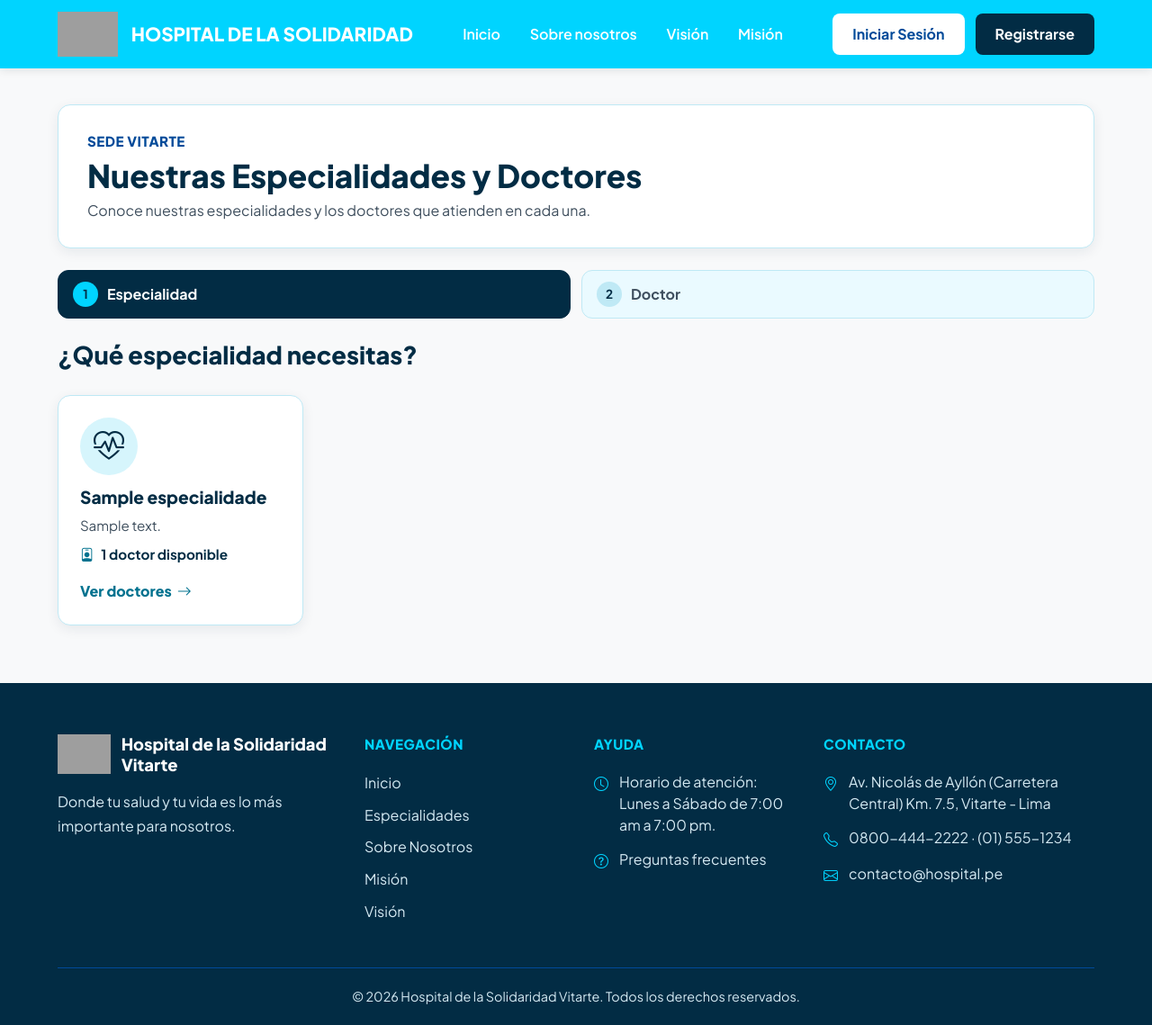
After one commit to MaelXDD/Sistema_Citas, a Spring Boot app: page /servicios.html in a window 1280 px wide. The commit adds this page. Shown: the whole page at 90% size. Run offline with Spring Boot 4, Linux system fonts and the light colour scheme; tables that the repository leaves empty hold one stand-in row (values such as "Sample post"); some of the project's set-up classes (security, data sources, template engines, error pages and the like) are left out, and stand-ins take their place; some libraries are stand-ins or nearby versions; grey boxes are pictures that could not be loaded.

Commit message:
feat: listado público de especialidades y doctores

```diff
--- a/src/main/resources/static/index.html
+++ b/src/main/resources/static/index.html
@@ -155,7 +155,7 @@
                     <h2>Nuestras Especialidades</h2>
                     <p>Atención personalizada y doctores colegiados con amplia experiencia en adultos y familias.</p>
                 </div>
-                <a class="enlace-listado" href="/citas.html">Ver listado completo de servicios</a>
+                <a class="enlace-listado" href="/servicios.html">Ver listado completo de servicios</a>
             </div>
 
             <div class="rejilla col-3">
--- /dev/null
+++ b/src/main/resources/static/js/paginas/servicios.js
@@ -0,0 +1,203 @@
+// Vista pública de especialidades y doctores (no requiere sesión).
+let horariosActivos = null;
+let especialidades = [];
+
+document.addEventListener('DOMContentLoaded', async () => {
+    document.getElementById('btn-volver-paso1')?.addEventListener('click', () => {
+        history.replaceState(null, '', window.location.pathname);
+        mostrarPaso(1);
+    });
+
+    await cargarEspecialidades();
+    abrirEspecialidadDesdeUrl();
+});
+
+/**
+ * Si la URL trae ?especialidad=cardiología (botón "Ver doctores" del inicio),
+ * abre directamente los doctores de esa especialidad.
+ */
+function abrirEspecialidadDesdeUrl() {
+    const criterio = new URLSearchParams(window.location.search).get('especialidad');
+    if (!criterio) return;
+
+    const buscada = sinTildes(criterio).trim();
+    const encontrada = especialidades.find(e => sinTildes(e.nombre).includes(buscada));
+    if (encontrada) {
+        seleccionarEspecialidad(encontrada);
+    } else {
+        Notificacion.advertencia('Información no disponible', 'No se encontró esa especialidad. Elige una de la lista.');
+    }
+}
+
+function mostrarPaso(paso) {
+    [1, 2].forEach((numero) => {
+        document.getElementById(`paso${numero}`)?.classList.toggle('oculto', numero !== paso);
+
+        const indicador = document.getElementById(`ind-paso${numero}`);
+        indicador?.classList.toggle('activo', numero === paso);
+        indicador?.classList.toggle('completado', numero < paso);
+    });
+    document.querySelector('.pasos')?.scrollIntoView({ behavior: 'smooth', block: 'start' });
+}
+
+async function consultarHorariosActivos() {
+    if (!horariosActivos) {
+        const respuesta = await fetch(`${CONFIG.API_URL}/horarios`);
+        if (!respuesta.ok) throw new Error();
+
+        const todos = await respuesta.json();
+        horariosActivos = todos.filter(h => h.doctor && h.activo);
+    }
+    return horariosActivos;
+}
+
+async function contarDoctoresPorEspecialidad() {
+    try {
+        const [respuesta, horarios] = await Promise.all([
+            fetch(`${CONFIG.API_URL}/doctores/activos`),
+            consultarHorariosActivos().catch(() => null)
+        ]);
+        if (!respuesta.ok) return null;
+
+        const conHorario = horarios && new Set(horarios.map(h => h.doctor.idDoctor));
+        const cantidades = new Map();
+
+        (await respuesta.json()).forEach((doc) => {
+            if (!doc.especialidad || (conHorario && !conHorario.has(doc.idDoctor))) return;
+            const id = doc.especialidad.idEspecialidad;
+            cantidades.set(id, (cantidades.get(id) ?? 0) + 1);
+        });
+
+        return cantidades;
+    } catch {
+        return null;
+    }
+}
+
+function textoDoctores(cantidad) {
+    if (cantidad === 0) return 'Sin doctores disponibles';
+    return `${cantidad} ${cantidad === 1 ? 'doctor disponible' : 'doctores disponibles'}`;
+}
+
+/* ===== PASO 1: ESPECIALIDADES ===== */
+async function cargarEspecialidades() {
+    const lista = document.getElementById('lista-especialidades');
+    if (!lista) return;
+
+    mostrarMensajeLista(lista, 'Cargando especialidades médicas...');
+
+    try {
+        const [respuesta, cantidades] = await Promise.all([
+            fetch(`${CONFIG.API_URL}/especialidades/activas`),
+            contarDoctoresPorEspecialidad()
+        ]);
+        if (!respuesta.ok) throw new Error();
+
+        especialidades = await respuesta.json();
+
+        if (especialidades.length === 0) {
+            mostrarMensajeLista(lista, 'No hay especialidades disponibles.');
+            return;
+        }
+
+        lista.replaceChildren();
+        const tpl = document.getElementById('tpl-opcion-especialidad');
+
+        especialidades.forEach((esp) => {
+            const clon = tpl.content.cloneNode(true);
+            clon.querySelector('.col-nombre').textContent = esp.nombre;
+            mostrarIcono(clon.querySelector('.opcion-icono'), esp.nombre);
+            clon.querySelector('.col-descripcion').textContent = esp.descripcion || 'Atención integral especializada.';
+
+            if (cantidades) {
+                clon.querySelector('.col-doctores').textContent = textoDoctores(cantidades.get(esp.idEspecialidad) ?? 0);
+            } else {
+                clon.querySelector('.opcion-dato').remove();
+            }
+
+            clon.querySelector('.opcion').addEventListener('click', () => seleccionarEspecialidad(esp));
+            lista.appendChild(clon);
+        });
+    } catch (error) {
+        mostrarMensajeLista(lista, mensajeDeError(error, 'Error al obtener especialidades.'), true);
+    }
+}
+
+async function seleccionarEspecialidad(esp) {
+    document.getElementById('nombre-especialidad-sel').textContent = esp.nombre;
+    document.getElementById('tarifa-especialidad').textContent = '—';
+
+    cargarDoctores(esp.idEspecialidad);
+    mostrarPaso(2);
+
+    const precio = await consultarPrecio(esp.idEspecialidad);
+    document.getElementById('tarifa-especialidad').textContent = precio ? Formato.moneda(precio.monto) : 'Sin tarifa';
+}
+
+/* ===== PASO 2: SOLO LOS DOCTORES DE LA ESPECIALIDAD ===== */
+async function cargarDoctores(idEspecialidad) {
+    const lista = document.getElementById('lista-doctores');
+    if (!lista) return;
+
+    mostrarMensajeLista(lista, 'Buscando médicos disponibles...');
+
+    try {
+        const [respuesta, horarios] = await Promise.all([
+            fetch(`${CONFIG.API_URL}/doctores/activos`),
+            consultarHorariosActivos().catch(() => [])
+        ]);
+        if (!respuesta.ok) throw new Error();
+
+        const doctores = (await respuesta.json())
+            .filter(d => d.especialidad && d.especialidad.idEspecialidad === idEspecialidad);
+
+        if (doctores.length === 0) {
+            mostrarMensajeLista(lista, 'Por ahora no hay médicos en esta especialidad.');
+            return;
+        }
+
+        const esAdmin = obtenerPacienteSesion()?.rol === 'ADMIN';
+        lista.replaceChildren();
+        const tpl = document.getElementById('tpl-fila-doctor');
+
+        doctores.forEach((doc) => {
+            const lineas = armarLineasHorario(horarios.filter(h => h.doctor.idDoctor === doc.idDoctor), DIAS_LARGOS);
+
+            const clon = tpl.content.cloneNode(true);
+            const avatar = clon.querySelector('.col-iniciales');
+            if (doc.fotoUrl) {
+                const img = document.createElement('img');
+                img.src = doc.fotoUrl;
+                img.alt = `Dr. ${doc.nombres} ${doc.apellidos}`;
+                avatar.replaceChildren(img);
+            } else {
+                avatar.textContent = `${doc.nombres[0]}${doc.apellidos[0]}`.toUpperCase();
+            }
+            clon.querySelector('.col-nombre').textContent = `Dr. ${doc.nombres} ${doc.apellidos}`;
+            clon.querySelector('.col-dias').textContent = lineas.length > 0 ? lineas.join('\n') : 'Sin horarios disponibles';
+
+            const boton = clon.querySelector('.btn-elegir');
+            if (esAdmin) {
+                boton.remove();
+            } else {
+                boton.disabled = lineas.length === 0;
+                boton.addEventListener('click', reservarCita);
+            }
+
+            lista.appendChild(clon);
+        });
+    } catch (error) {
+        mostrarMensajeLista(lista, mensajeDeError(error, 'Error al cargar personal médico.'), true);
+    }
+}
+
+/**
+ * Visitante: abre el inicio de sesión. Paciente: pasa a "Sacar Cita".
+ */
+function reservarCita() {
+    if (!obtenerPacienteSesion()) {
+        toggleModal('modal-login');
+        return;
+    }
+    window.location.href = '/citas.html';
+}
--- /dev/null
+++ b/src/main/resources/static/servicios.html
@@ -0,0 +1,282 @@
+<!DOCTYPE html>
+<html lang="es">
+<head>
+    <meta charset="UTF-8">
+    <meta name="viewport" content="width=device-width, initial-scale=1.0">
+    <title>Especialidades y Doctores - Hospital de la Solidaridad</title>
+    <link rel="preconnect" href="https://fonts.googleapis.com">
+    <link rel="preconnect" href="https://fonts.gstatic.com" crossorigin>
+    <link href="https://fonts.googleapis.com/css2?family=Plus+Jakarta+Sans:wght@400;600;700;800&display=swap" rel="stylesheet">
+    <link rel="stylesheet" href="https://cdn.jsdelivr.net/npm/bootstrap-icons@1.11.3/font/bootstrap-icons.min.css">
+    <link rel="stylesheet" href="/css/estilo.css">
+    <link rel="stylesheet" href="/css/paginas/citas.css">
+    <link rel="stylesheet" href="/css/bot.css">
+</head>
+<body>
+
+<header class="encabezado-navegacion">
+    <div class="logotipo" id="logotipo-principal">
+        <img src="https://hynuxxkgxzjjcpkowfhz.supabase.co/storage/v1/object/public/recursos/logomuni.png" alt="Logo Hospital">
+        <h1>Hospital de la Solidaridad</h1>
+    </div>
+
+    <nav class="menu-principal" id="menu-nav">
+        <a href="/index.html">Inicio</a>
+
+        <a href="/sobre_nosotros.html" class="nav-publico">Sobre nosotros</a>
+        <a href="/vision.html" class="nav-publico">Visión</a>
+        <a href="/mision.html" class="nav-publico">Misión</a>
+
+        <a href="/citas.html" class="nav-paciente">Sacar Cita</a>
+        <a href="/miscitas.html" class="nav-paciente">Mis Citas</a>
+
+        <a href="/especialidades.html" class="nav-admin oculto">Especialidades</a>
+        <a href="/doctores.html" class="nav-admin oculto">Doctores</a>
+        <a href="/horarios.html" class="nav-admin oculto">Horarios</a>
+    </nav>
+
+    <div class="botones-acceso" id="zona-sesion">
+        <div id="caja-sesion-invitado" class="botones-acceso oculto">
+            <button type="button" class="boton-blanco" id="btn-abrir-login">Iniciar Sesión</button>
+            <button type="button" class="boton-azul" id="btn-abrir-registro">Registrarse</button>
+        </div>
+        <div id="caja-sesion-usuario" class="sesion-usuario oculto">
+            <span class="texto-azul" id="nombre-usuario-sesion"></span>
+            <button type="button" class="boton-blanco" id="btn-cerrar-sesion">Cerrar sesión</button>
+        </div>
+    </div>
+</header>
+
+<main class="gestion contenido-pagina">
+    <div class="contenedor-seccion">
+        <div class="vista">
+
+            <section class="panel cabecera-gestion">
+                <div class="cabecera-textos">
+                    <span class="sobretitulo">Sede Vitarte</span>
+                    <h2>Nuestras Especialidades y Doctores</h2>
+                    <p>Conoce nuestras especialidades y los doctores que atienden en cada una.</p>
+                </div>
+            </section>
+
+            <!-- Indicadores de paso -->
+            <ol class="pasos" aria-label="Pasos para sacar tu cita">
+                <li class="paso activo" id="ind-paso1">
+                    <span class="paso-numero">1</span>
+                    Especialidad
+                </li>
+                <li class="paso" id="ind-paso2">
+                    <span class="paso-numero">2</span>
+                    Doctor
+                </li>
+            </ol>
+
+            <!-- Paso 1: especialidades -->
+            <section id="paso1">
+                <div class="paso-cabecera">
+                    <h3 class="paso-titulo">¿Qué especialidad necesitas?</h3>
+                </div>
+                <ul id="lista-especialidades" class="cuadricula-opciones">
+                    <li class="panel mensaje-lista">Cargando especialidades...</li>
+                </ul>
+            </section>
+
+            <!-- Paso 2: doctores -->
+            <section id="paso2" class="oculto">
+                <div class="paso-cabecera">
+                    <button type="button" class="boton-volver" id="btn-volver-paso1">
+                        <i class="bi bi-arrow-left"></i>
+                        Volver a especialidades
+                    </button>
+                    <h3 class="paso-titulo">Doctores de <span id="nombre-especialidad-sel"></span></h3>
+                    <p class="paso-nota">
+                        <i class="bi bi-cash-coin"></i>
+                        Tarifa de consulta: <strong id="tarifa-especialidad">—</strong>
+                    </p>
+                </div>
+                <ul id="lista-doctores" class="lista-filas">
+                    <li class="panel mensaje-lista">Selecciona una especialidad primero.</li>
+                </ul>
+            </section>
+
+        </div>
+    </div>
+</main>
+
+<footer class="pie-inferior">
+    <div class="contenedor-seccion">
+        <div class="contenedor-pie">
+            <div class="columna-footer">
+                <div class="pie-logo">
+                    <img src="https://hynuxxkgxzjjcpkowfhz.supabase.co/storage/v1/object/public/recursos/logomuni.png" alt="Logo Hospital">
+                    <span>Hospital de la Solidaridad Vitarte</span>
+                </div>
+                <p>Donde tu salud y tu vida es lo más importante para nosotros.</p>
+            </div>
+
+            <div class="columna-footer">
+                <h4>Navegación</h4>
+                <ul>
+                    <li><a href="/index.html">Inicio</a></li>
+                    <li><a href="/index.html#especialidadesdest">Especialidades</a></li>
+                    <li><a href="/sobre_nosotros.html">Sobre Nosotros</a></li>
+                    <li><a href="/mision.html">Misión</a></li>
+                    <li><a href="/vision.html">Visión</a></li>
+                </ul>
+            </div>
+
+            <div class="columna-footer">
+                <h4>Ayuda</h4>
+                <div class="item-contacto">
+                    <i class="bi bi-clock"></i>
+                    <span>Horario de atención: Lunes a Sábado de 7:00 am a 7:00 pm.</span>
+                </div>
+                <div class="item-contacto">
+                    <i class="bi bi-question-circle"></i>
+                    <a href="/preguntas_frecuentes.html">Preguntas frecuentes</a>
+                </div>
+            </div>
+
+            <div class="columna-footer">
+                <h4>Contacto</h4>
+                <div class="item-contacto">
+                    <i class="bi bi-geo-alt"></i>
+                    <span>Av. Nicolás de Ayllón (Carretera Central) Km. 7.5, Vitarte - Lima</span>
+                </div>
+                <div class="item-contacto">
+                    <i class="bi bi-telephone"></i>
+                    <span><a href="tel:08004442222">0800-444-2222</a> · <a href="tel:015551234">(01) 555-1234</a></span>
+                </div>
+                <div class="item-contacto">
+                    <i class="bi bi-envelope"></i>
+                    <a href="mailto:contacto@hospital.pe">contacto@hospital.pe</a>
+                </div>
+            </div>
+        </div>
+
+        <div class="footer-bottom">
+            <p>© 2026 Hospital de la Solidaridad Vitarte. Todos los derechos reservados.</p>
+        </div>
+    </div>
+</footer>
+
+<!-- Modales de autenticación reutilizables -->
+<div id="modal-login" class="capa-fondo-modal">
+    <div class="cuadro-emergente">
+        <span class="cerrar-ventana" data-cerrar="modal-login">&times;</span>
+        <h3>Iniciar Sesión</h3>
+        <form id="loginForm" class="formulario-estandar">
+            <input type="email" name="correo" placeholder="Ingresa tu correo" required>
+            <div class="campo-password">
+                <input type="password" name="password" placeholder="Ingresa tu contraseña" required>
+                <button type="button" class="btn-ver-password" aria-label="Mostrar contraseña">
+                    <i class="bi bi-eye"></i>
+                </button>
+            </div>
+            <button type="submit" class="boton-accion-total">Iniciar Sesión</button>
+        </form>
+    </div>
+</div>
+
+<div id="modal-registro" class="capa-fondo-modal oculto">
+    <div class="cuadro-emergente">
+        <span class="cerrar-ventana" id="btn-cerrar-registro">&times;</span>
+        <h3>Registro</h3>
+        <form id="registerForm" class="formulario-estandar">
+            <div class="fila-input">
+                <input type="text" id="reg-nombres" name="nombres" placeholder="Nombres" maxlength="50" required>
+                <input type="text" id="reg-apellidos" name="apellidos" placeholder="Apellidos" maxlength="50" required>
+            </div>
+            <input type="email" name="correo" placeholder="Correo" maxlength="100" required>
+            <input type="text" id="reg-dni" name="dni" placeholder="DNI" maxlength="8" required>
+            <input type="text" id="reg-telefono" name="telefono" placeholder="Teléfono" maxlength="9" required>
+            <div class="contenedor-selector">
+                <span class="etiqueta-selector">Fecha de nacimiento</span>
+                <div class="fila-fecha">
+                    <select id="reg-dia" class="selector-estandar" aria-label="Día" required>
+                        <option value="">Día</option>
+                    </select>
+                    <select id="reg-mes" class="selector-estandar" aria-label="Mes" required>
+                        <option value="">Mes</option>
+                        <option value="1">Enero</option>
+                        <option value="2">Febrero</option>
+                        <option value="3">Marzo</option>
+                        <option value="4">Abril</option>
+                        <option value="5">Mayo</option>
+                        <option value="6">Junio</option>
+                        <option value="7">Julio</option>
+                        <option value="8">Agosto</option>
+                        <option value="9">Septiembre</option>
+                        <option value="10">Octubre</option>
+                        <option value="11">Noviembre</option>
+                        <option value="12">Diciembre</option>
+                    </select>
+                    <select id="reg-anio" class="selector-estandar" aria-label="Año" required>
+                        <option value="">Año</option>
+                    </select>
+                </div>
+                <input type="hidden" id="reg-fecha" name="fechaNac">
+            </div>
+            <input type="text" name="direccion" placeholder="Dirección" maxlength="150" required>
+            <div class="campo-password">
+                <input type="password" id="reg-password" name="password" placeholder="Contraseña" maxlength="50" required>
+                <button type="button" class="btn-ver-password" aria-label="Mostrar contraseña">
+                    <i class="bi bi-eye"></i>
+                </button>
+            </div>
+            <ul class="requisitos-password" id="requisitos-password">
+                <li data-req="longitud">Mínimo 8 caracteres</li>
+                <li data-req="mayuscula">Una letra mayúscula</li>
+                <li data-req="minuscula">Una letra minúscula</li>
+                <li data-req="numero">Un número</li>
+                <li data-req="simbolo">Un símbolo (!@#$%...)</li>
+            </ul>
+            <button type="submit" class="boton-accion-total">Crear cuenta</button>
+        </form>
+    </div>
+</div>
+
+<!-- ======================================================================
+     PLANTILLAS HTML
+     ====================================================================== -->
+<!-- Tarjeta de especialidad (paso 1) -->
+<template id="tpl-opcion-especialidad">
+    <li>
+        <button type="button" class="panel panel-animado opcion">
+            <span class="icono-caja icono-grande opcion-icono"><i class="bi bi-heart-pulse"></i></span>
+            <span class="opcion-nombre col-nombre"></span>
+            <span class="opcion-descripcion col-descripcion"></span>
+            <span class="opcion-dato">
+                <i class="bi bi-person-badge"></i>
+                <span class="col-doctores"></span>
+            </span>
+            <span class="opcion-accion">Ver doctores <i class="bi bi-arrow-right"></i></span>
+        </button>
+    </li>
+</template>
+
+<!-- Fila de doctor (paso 2) -->
+<template id="tpl-fila-doctor">
+    <li class="panel fila-opcion">
+        <span class="avatar-iniciales col-iniciales"></span>
+        <div class="fila-cuerpo">
+            <strong class="fila-titulo col-nombre"></strong>
+            <span class="fila-detalle col-dias"></span>
+        </div>
+        <button type="button" class="boton-suave boton-suave-oscuro btn-elegir">
+            Reservar cita
+            <i class="bi bi-arrow-right"></i>
+        </button>
+    </li>
+</template>
+
+<!-- Scripts -->
+<script src="https://cdn.jsdelivr.net/npm/sweetalert2@11"></script>
+<script src="/js/comun/configuracion.js"></script>
+<script src="/js/comun/utilidades.js"></script>
+<script src="/js/comun/gestion.js"></script>
+<script src="/js/comun/password.js"></script>
+<script src="/js/comun/sesion.js"></script>
+<script src="/js/bot/bot-widget.js"></script>
+<script src="/js/paginas/servicios.js"></script></body>
+</html>
```
Also changed, not shown: src/main/resources/static/js/paginas/index.js (+10 -2 lines).
